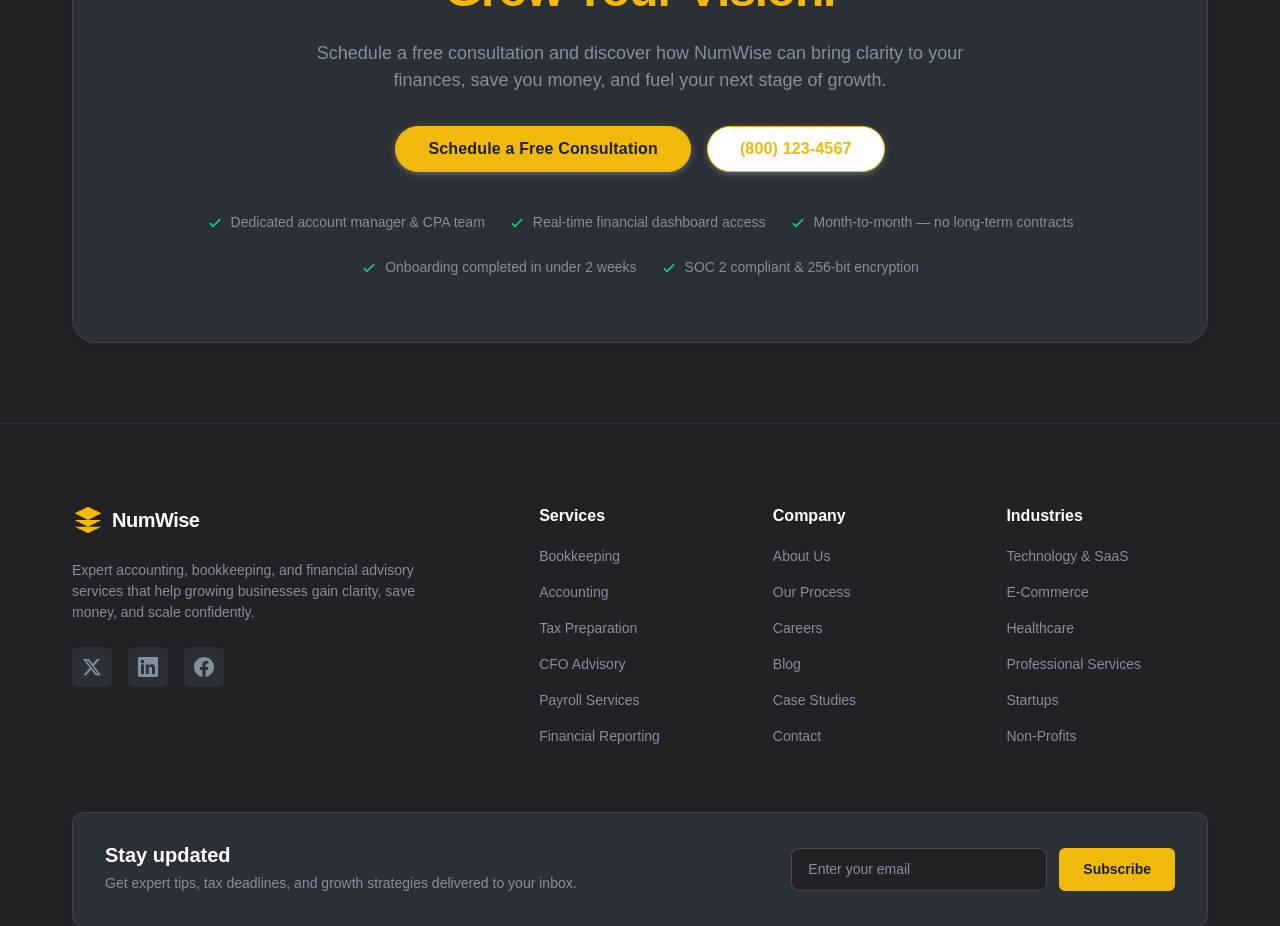
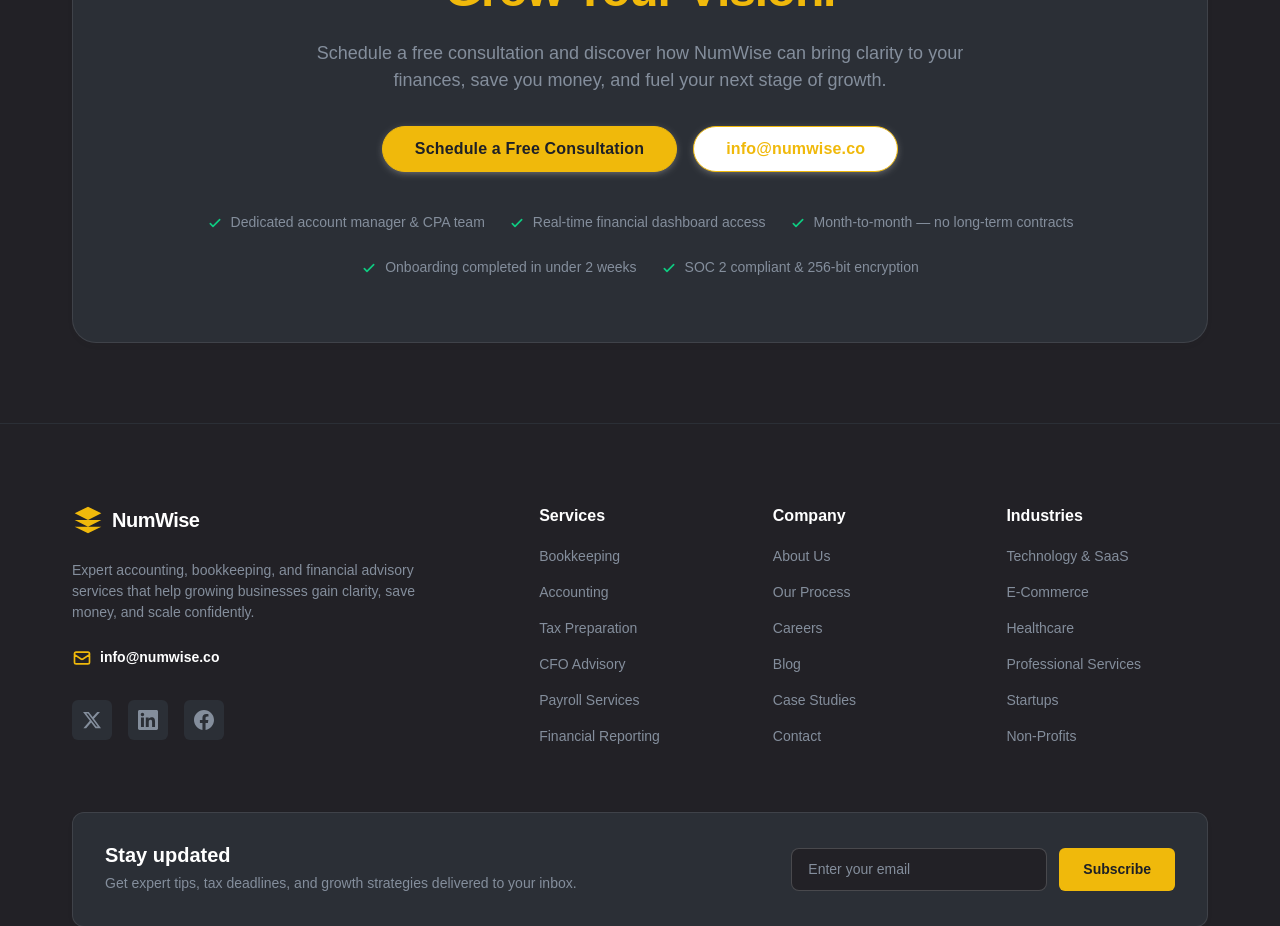
Before and after one commit to teamnumwise/teamnumwise.github.io, a Next.js app: page / in a window 1280 px wide. Shown: the part 5300-6226 px from the top of the page. Built offline with nearby package versions, Linux system fonts and the light colour scheme.

Commit message:
feat: implement Footer component and update landing page structure

```diff
--- a/app/components/Footer.tsx
+++ b/app/components/Footer.tsx
@@ -50,6 +50,17 @@
               that help growing businesses gain clarity, save money, and scale
               confidently.
             </p>
+            <div className="mb-8">
+              <a
+                href="mailto:info@numwise.co"
+                className="text-binance-white hover:text-binance-yellow transition-200 text-[14px] font-semibold flex items-center gap-2"
+              >
+                <svg className="w-5 h-5 text-binance-yellow" fill="none" viewBox="0 0 24 24" stroke="currentColor">
+                  <path strokeLinecap="round" strokeLinejoin="round" strokeWidth={2} d="M3 8l7.89 5.26a2 2 0 002.22 0L21 8M5 19h14a2 2 0 002-2V7a2 2 0 00-2-2H5a2 2 0 00-2 2v10a2 2 0 002 2z" />
+                </svg>
+                info@numwise.co
+              </a>
+            </div>
             {/* Social Icons */}
             <div className="flex items-center gap-4">
               {[
--- a/app/page.tsx
+++ b/app/page.tsx
@@ -140,10 +140,10 @@
               Schedule a Free Consultation
             </a>
             <a
-              href="tel:+18001234567"
+              href="mailto:info@numwise.co"
               className="btn-secondary-pill text-binance-white bg-transparent border-binance-slate hover:bg-binance-hover hover:border-binance-hover hover:text-white text-[16px] px-10"
             >
-              (800) 123-4567
+              info@numwise.co
             </a>
           </div>
 
```
